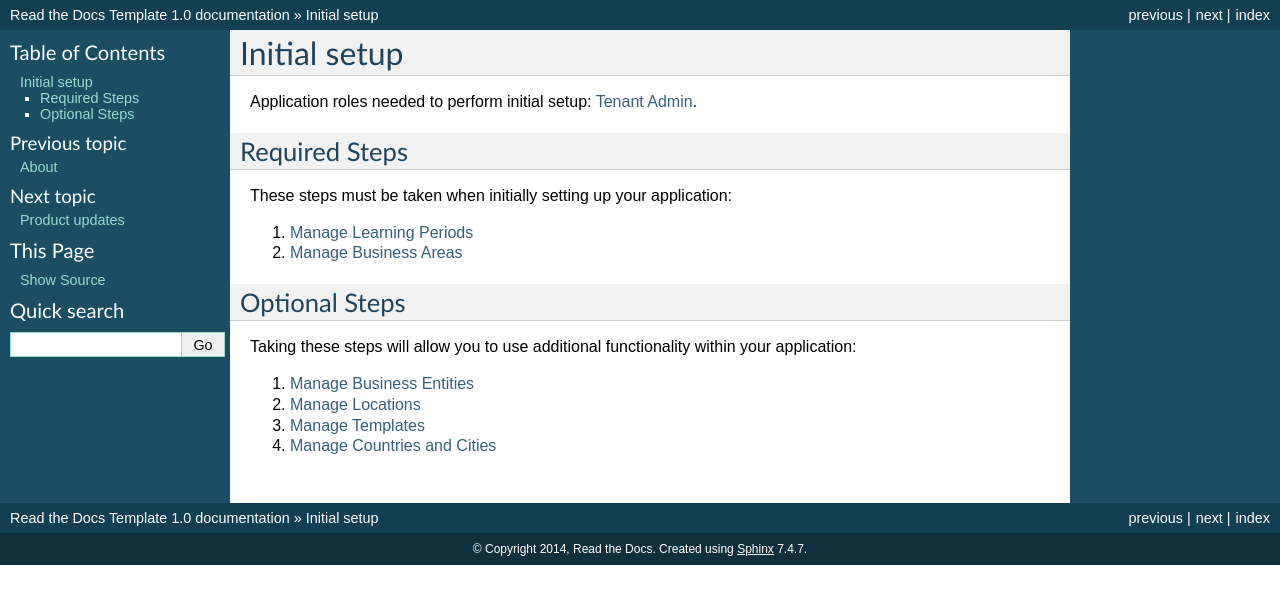
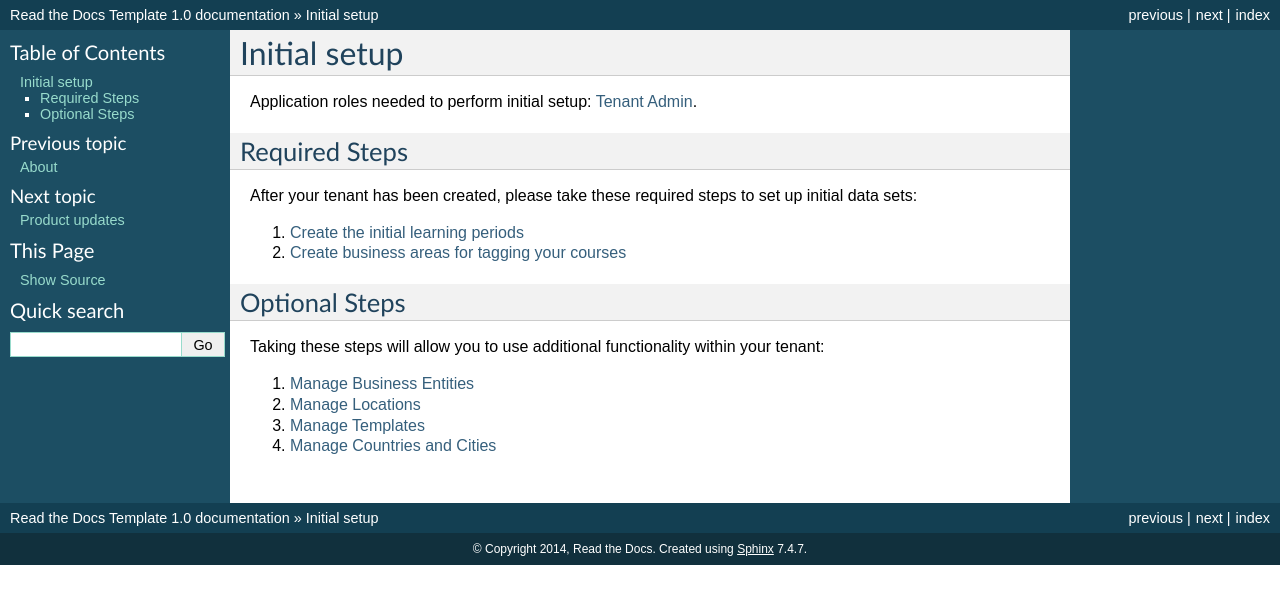
Before and after one commit to pslisko/performa365docs, a Sphinx documentation site: the page built from docs/general/initial_setup.rst, in a window 1280 px wide. Shown: the top 604 px of the page. Built offline with Sphinx 7.4.7, drawn with Linux system fonts in a browser that asks for light colours; pages that are not in the unit, such as notebooks, are missing from menus.

Commit message:
Update initial_setup.rst

```diff
--- a/docs/general/initial_setup.rst
+++ b/docs/general/initial_setup.rst
@@ -7,15 +7,15 @@ Application roles needed to perform initial setup: :ref:`Tenant Admin <tenant_ad
 Required Steps
 **************
 
-These steps must be taken when initially setting up your application:
+After your tenant has been created, please take these required steps to set up initial data sets:
 
-#. :ref:`Manage Learning Periods <learning_periods>`
-#. :ref:`Manage Business Areas <manage_business_areas>`
+#. :ref:`Create the initial learning periods <learning_periods>`
+#. :ref:`Create business areas for tagging your courses <manage_business_areas>`
 
 Optional Steps
 ***************
 
-Taking these steps will allow you to use additional functionality within your application:
+Taking these steps will allow you to use additional functionality within your tenant:
 
 #. :ref:`Manage Business Entities <business_entities>`
 #. :ref:`Manage Locations <manage_locations>`
```
